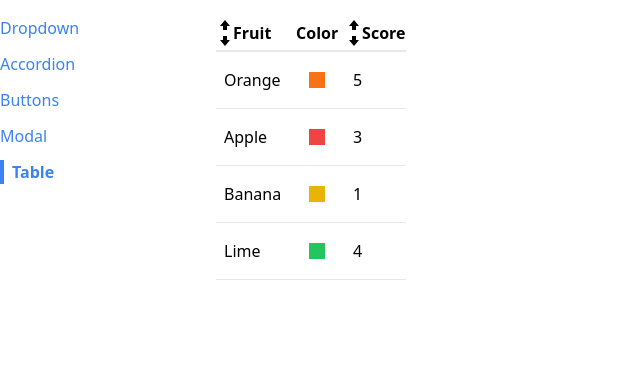
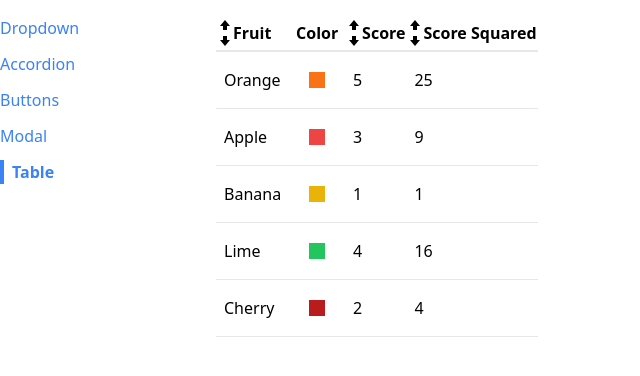
Before and after one commit to MarkLannen/React_Custom-Nav_Routing-Systems_Vite, a React (Vite) app: page /table in a window 1280 px wide. Shown: the top 376 px of the page, without its empty margins (0-640 px from the left). Built offline with nearby package versions, Linux system fonts and the light colour scheme.

Commit message:
Test table component by addinew row and column to data array. Test passed.

```diff
--- a/src/assets/pages/TablePage.jsx
+++ b/src/assets/pages/TablePage.jsx
@@ -7,6 +7,7 @@
 		{ name: 'Apple', color: 'bg-red-500', score: 3 },
 		{ name: 'Banana', color: 'bg-yellow-500', score: 1 },
 		{ name: 'Lime', color: 'bg-green-500', score: 4 },
+		{ name: 'Cherry', color: 'bg-red-700', score: 2 },
 	];
 
 	const config = [
@@ -24,6 +25,11 @@
 			render: (fruit) => fruit.score,
 			sortValue: (fruit) => fruit.score,
 		},
+		{
+			label: 'Score Squared',
+			render: (fruit) => fruit.score ** 2,
+			sortValue: (fruit) => fruit.score ** 2,
+		},
 	];
 
 	const keyFn = (fruit) => {
```
